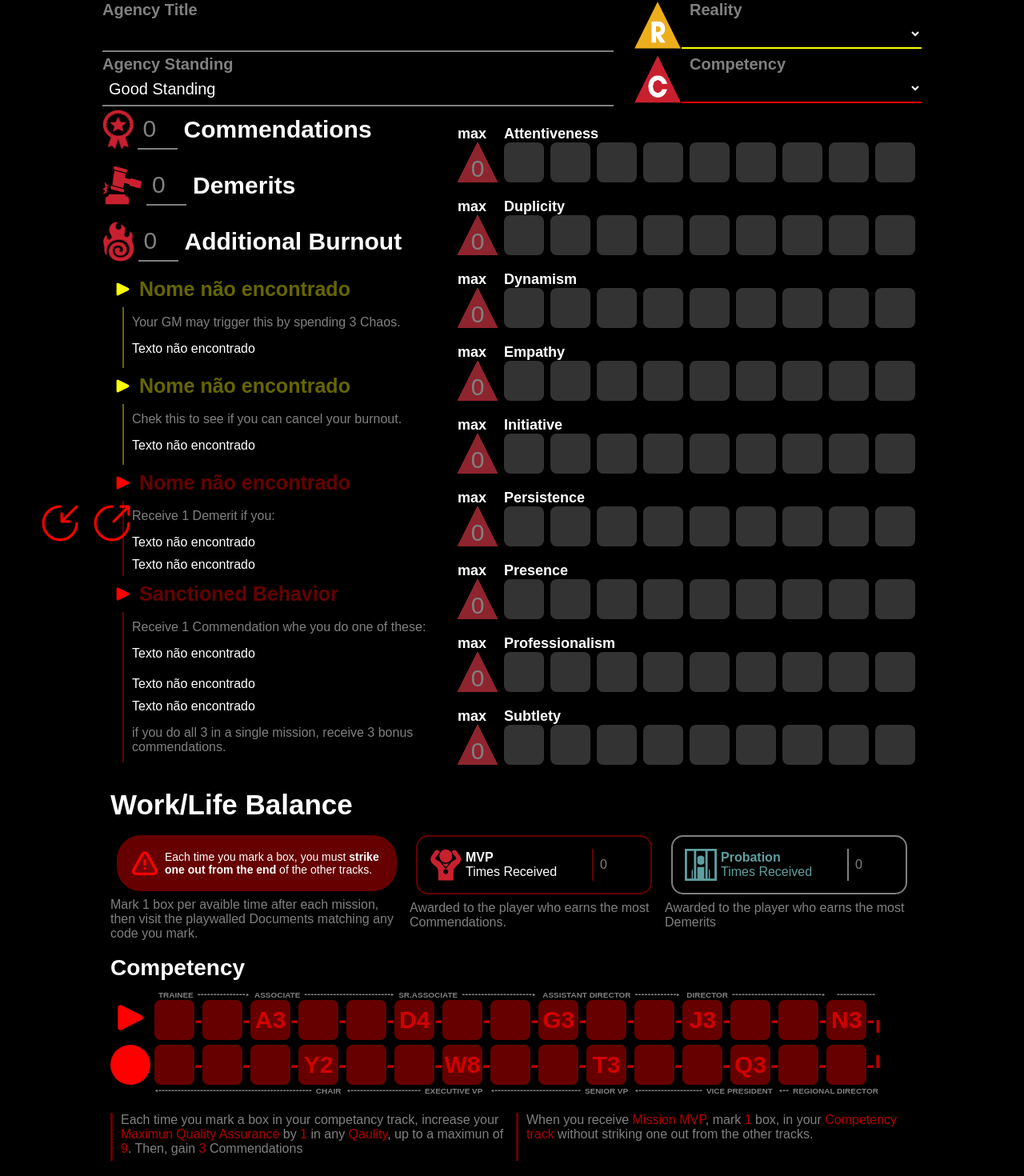
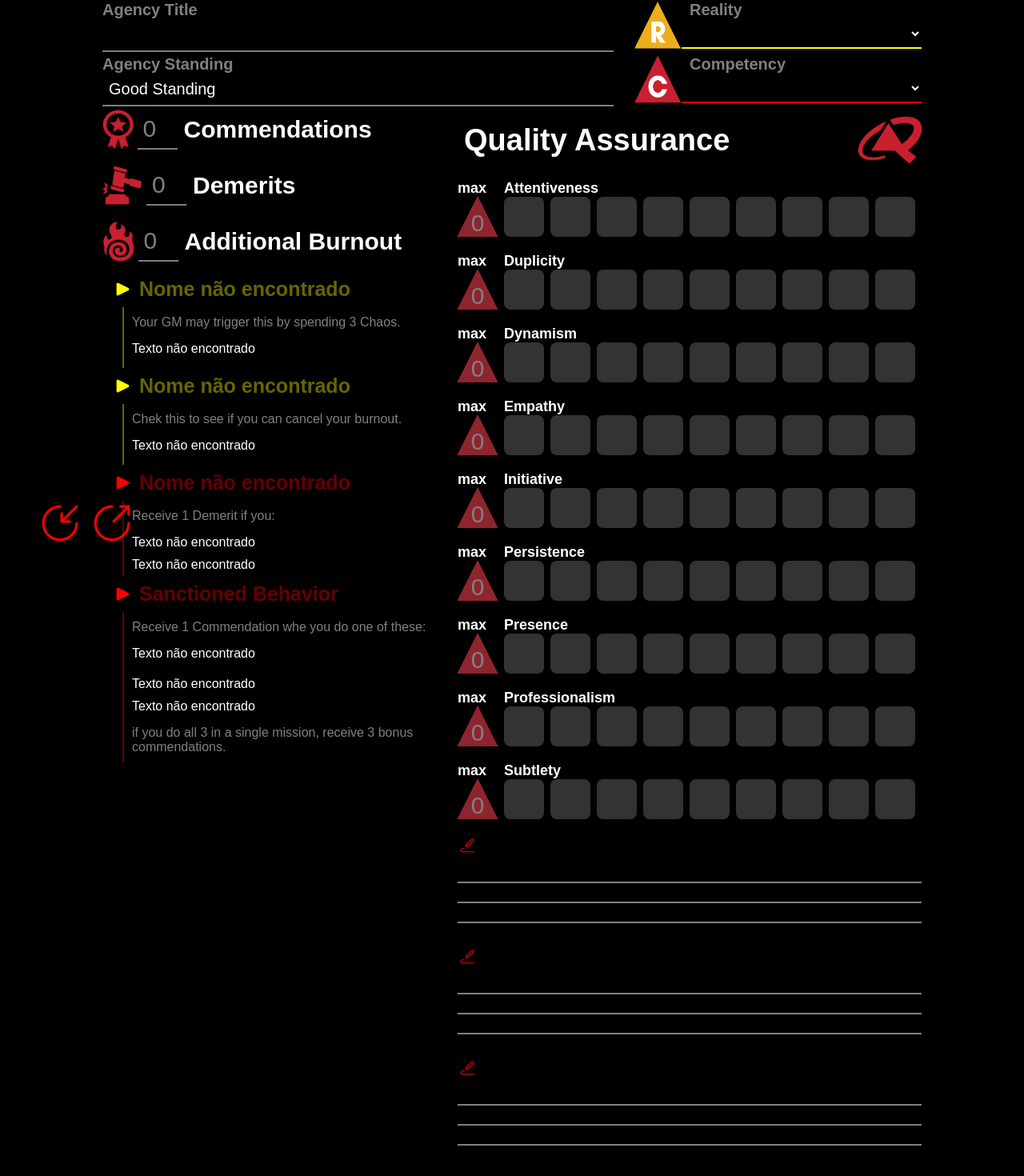
Before and after one commit to oOHimuraOo/Agencia_Triangulo, a Vue app: page / in a window 1280 px wide. Shown: the part 87-1557 px from the top of the page at 80% size. Built offline with nearby package versions, Linux system fonts and the light colour scheme.

Commit message:
onboard questions

```diff
--- a/src/components/QualityAssuranceComponent.vue
+++ b/src/components/QualityAssuranceComponent.vue
@@ -1,36 +1,79 @@
 <script setup lang="ts">
 import MarkerInput from './inputs/MarkerInput.vue'
+import quality from '../assets/quality_assunrancy.png'
+import questionArea from './questions/QuestionArea.vue'
+import dados, { type realityData } from '../others/json/jsonData'
+
+interface Props {
+  realitySelected: string
+}
+
+const props = defineProps<Props>()
+
+const carregarPeguntas = (valor: number) => {
+  const reality = props.realitySelected
+  const data: realityData = dados.reality
+
+  if (valor === 1) {
+    return data[reality]?.OnboardingQuestions.a || ''
+  } else if (valor === 2) {
+    return data[reality]?.OnboardingQuestions.b || ''
+  } else {
+    return data[reality]?.OnboardingQuestions.c || ''
+  }
+}
+
+const gerarChave = (valor: number) => {
+  if (valor === undefined || valor === null) {
+    return 'obq'
+  }
+  const novaChave = 'obq' + String(valor)
+  return novaChave
+}
 </script>
 
 <template>
   <div class="input_container">
+    <div class="title_container">
+      <h2>Quality Assurance</h2>
+      <img :src="quality" alt="" />
+    </div>
     <ul>
       <li>
-        <MarkerInput skill="Attentiveness" chave="Attentiveness"/>
+        <MarkerInput skill="Attentiveness" chave="Attentiveness" />
       </li>
       <li>
-        <MarkerInput skill="Duplicity" chave="Duplicity"/>
+        <MarkerInput skill="Duplicity" chave="Duplicity" />
       </li>
       <li>
-        <MarkerInput skill="Dynamism" chave="Dynamism"/>
+        <MarkerInput skill="Dynamism" chave="Dynamism" />
       </li>
       <li>
-        <MarkerInput skill="Empathy" chave="Empathy"/>
+        <MarkerInput skill="Empathy" chave="Empathy" />
       </li>
       <li>
-        <MarkerInput skill="Initiative" chave="Empathy"/>
+        <MarkerInput skill="Initiative" chave="Empathy" />
       </li>
       <li>
-        <MarkerInput skill="Persistence" chave="Persistence"/>
+        <MarkerInput skill="Persistence" chave="Persistence" />
       </li>
       <li>
-        <MarkerInput skill="Presence" chave="Presence"/>
+        <MarkerInput skill="Presence" chave="Presence" />
       </li>
       <li>
-        <MarkerInput skill="Professionalism" chave="Professionalism"/>
+        <MarkerInput skill="Professionalism" chave="Professionalism" />
       </li>
       <li>
-        <MarkerInput skill="Subtlety" chave="Subtlety"/>
+        <MarkerInput skill="Subtlety" chave="Subtlety" />
+      </li>
+    </ul>
+    <ul>
+      <li v-for="(x, index) in Array.from({ length: 3 })" :key="index">
+        <questionArea
+          :chave="gerarChave(index)"
+          :number="9 + index"
+          :pergunta="carregarPeguntas(index + 1)"
+        />
       </li>
     </ul>
   </div>
@@ -38,6 +81,25 @@ import MarkerInput from './inputs/MarkerInput.vue'
 
 <style scoped lang="scss">
 .input_container {
+  .title_container {
+    margin-top: 8px;
+    display: flex;
+    align-items: center;
+    justify-content: space-between;
+
+    h2 {
+      color: white;
+      font-family: sans-serif;
+      font-size: 38px;
+      font-weight: bold;
+      padding: 8px;
+    }
+
+    img {
+      width: 80px;
+      height: 60px;
+    }
+  }
   ul {
     li {
       margin-top: 20px;
--- a/src/components/floater/ExportImportFloater.vue
+++ b/src/components/floater/ExportImportFloater.vue
@@ -74,6 +74,9 @@ const gerarExport = () => {
     emergency1: localStorage.getItem('emergency1') || '',
     salary1: localStorage.getItem('salary1') || '',
     work1: localStorage.getItem('work1') || '',
+    obq0: localStorage.getItem('obq0') || '',
+    obq1: localStorage.getItem('obq1') || '',
+    obq2: localStorage.getItem('obq2') || '',
   }
   const stringfied = JSON.stringify(dict)
   copiarParaClipboard(stringfied)
@@ -264,6 +267,15 @@ const implementarNovoSave = (valor: string) => {
   if (save['work1'] !== undefined) {
     localStorage.setItem('work1', save['work1'])
   }
+  if (save['obq0'] !== undefined) {
+    localStorage.setItem('obq0', save['obq0'])
+  }
+  if (save['obq1'] !== undefined) {
+    localStorage.setItem('obq1', save['obq1'])
+  }
+  if (save['obq2'] !== undefined) {
+    localStorage.setItem('obq2', save['obq2'])
+  }
 
   recarregarPagina()
 }
--- a/src/views/HomeView.vue
+++ b/src/views/HomeView.vue
@@ -78,7 +78,7 @@ const quandoNovoAgencyStanding = (valor: string) => {
         <TriggersComponent :competency="selectedCompetency" :reality="selectedReality" />
       </div>
       <div class="right_bar">
-        <QualityAssuranceComponent />
+        <QualityAssuranceComponent :reality-selected="selectedReality"/>
       </div>
     </div>
     <div class="worklife">
```
